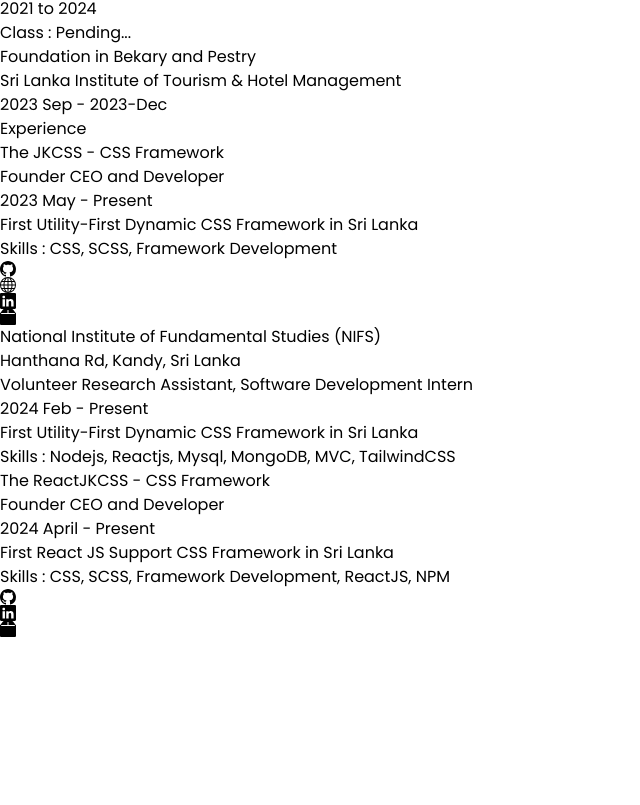
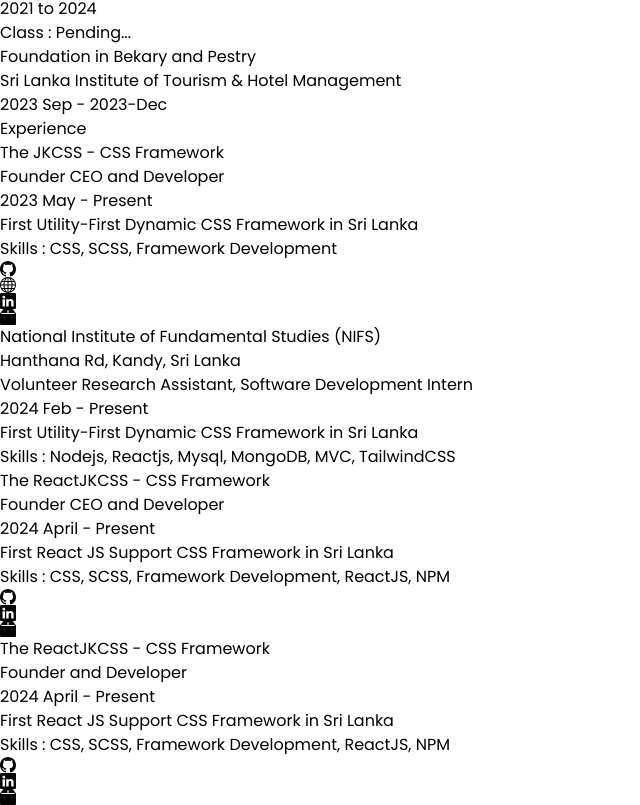
Before and after one commit to BackendExpert/my-portfolio-new, a React (Vite) app: page / in a window 1280 px wide. Shown: the part 1547-2352 px from the top of the page, without its empty margins (0-640 px from the left). Before the commit the page ends 2184 px from the top, so only its background shows below. Built offline with nearby package versions, Linux system fonts and the light colour scheme; a web font is replaced by a local one.

Commit message:
Update Content.jsx
Co-Authored-By: JehanKandy  <jehankandy@gmail.com>

```diff
--- a/src/components/Content.jsx
+++ b/src/components/Content.jsx
@@ -153,10 +153,38 @@
                       <p className="px-2"><a href="https://www.npmjs.com/package/@jehankandy/react-jkcss" target='_blank'><BsBox2Fill /></a></p>
                     </p>
 
+                  </div>
+                </div>
+              </div>
+
+
+              <div className="bg-gray-800 py-4 px-5 rounded my-4">
+                <div className="md:flex">
+                  {/* <img src="https://avatars.githubusercontent.com/u/139304882?s=200&v=4" alt="" className='h-24 rounded w-auto md:mt-2 md:ml-0 ml-6 md:mb-0 mb-6'/> */}
+                  <div className="ml-6">
+                    <h1 className="md:text-xl font-semibold ">The ReactJKCSS - CSS Framework</h1>
+                    <p className="">Founder and Developer</p>
+                    <p className="pb-6">
+                      2024 April - Present
+                    </p>
+                    <p className="">
+                      First React JS Support CSS Framework in Sri Lanka
+                    </p>
+
+                    <p className="">
+                      Skills : CSS, SCSS, Framework Development, ReactJS, NPM
+                    </p>
+
+                    <p className="mt-5 flex">
+                      <p className="px-2"><a href="https://github.com/React-JKCSS" target='_blank'><BsGithub /></a></p>
+                      <p className="px-2"><a href="https://www.linkedin.com/company/react-jkcss/" target='_blank'><BsLinkedin /></a></p>
+                      <p className="px-2"><a href="https://www.npmjs.com/package/@jehankandy/react-jkcss" target='_blank'><BsBox2Fill /></a></p>
+                    </p>
 
                   </div>
                 </div>
               </div>
+
 
             </div>
           </div>
```
